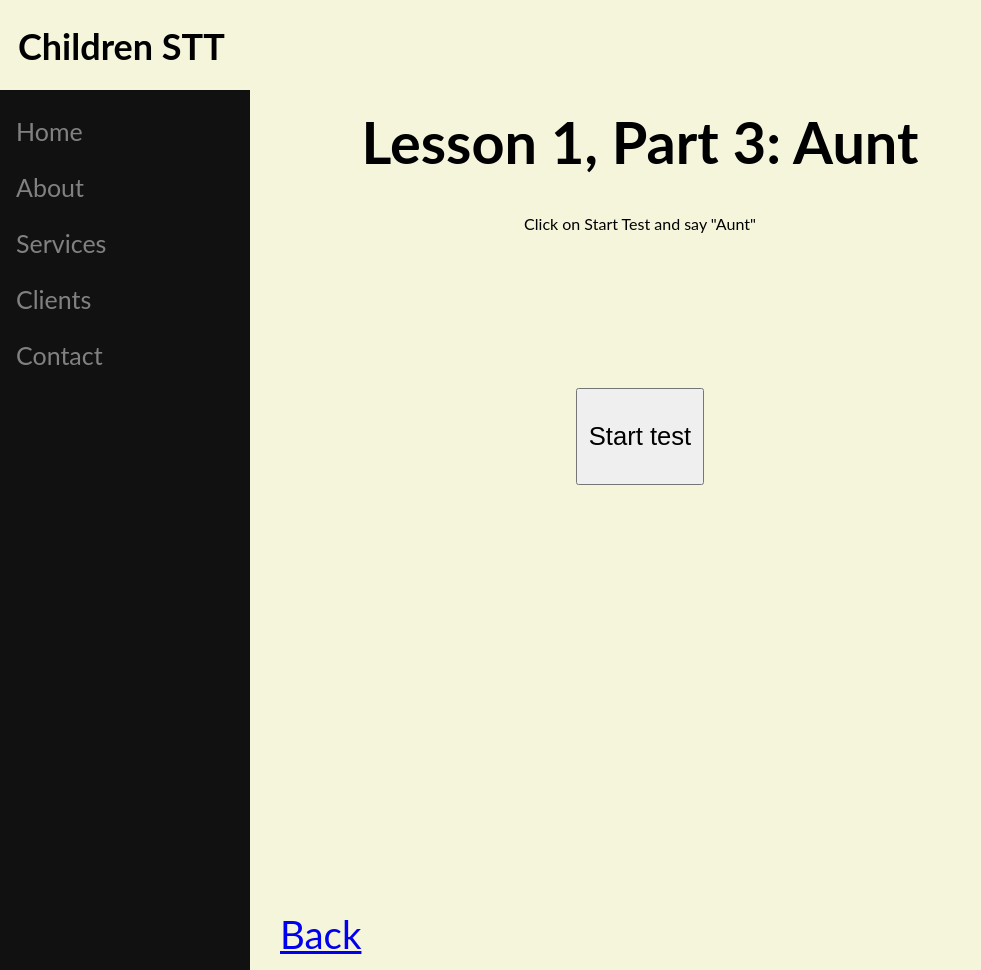
After one commit to branboyo/ChildrenSTT, a Flask app: page /alpha/aunt in a window 1280 px wide. The commit adds this page. Shown: the whole page, without its empty margins (0-981 px from the left). Run offline with Flask 2, Linux system fonts and the light colour scheme.

Commit message:
Made flask variables show up in lessons, more dynamic programming and reduced file quantities by doing so

```diff
--- a/app.py
+++ b/app.py
@@ -12,13 +12,23 @@ app = Flask(__name__)
 def main():
     return render_template('home.html')
 
-@app.route('/alpha.html')
+@app.route('/alpha')
 def alpha():
     return render_template('alpha.html')
 
-@app.route('/apple.html')
+@app.route('/alpha/apple')
 def apple():
-    return render_template('apple.html')
+    return render_template('lesson.html', key = 'Apple', next = '/alpha/atlas', lesson = '1', part = '1')
+
+@app.route('/alpha/atlas')
+def atlas():
+    return render_template('lesson.html', key = 'Atlas', next = '/alpha/aunt', lesson = '1', part = '2')
+
+@app.route('/alpha/aunt')
+def ant():
+    return render_template('lesson.html', key = 'Aunt', next = '/unregistered', lesson = '1', part = '3')
+
+
 
 if __name__ == "__main__":
     app.run()
--- a/templates/alpha.html
+++ b/templates/alpha.html
@@ -49,7 +49,7 @@
   </head>
   <body style = "background-color: beige; font-family: Lato, sans-serif;">
     <div class="sidenav">
-      <a href="home.html">Home</a>
+      <a href="/">Home</a>
       <a href="#about">About</a>
       <a href="#services">Services</a>
       <a href="#clients">Clients</a>
@@ -71,5 +71,5 @@
 
   </body>
 
-  <a href="apple.html" style="position: absolute; right: 20px; bottom: 1vw; font-size:3vw">Next</a>
+  <a href="alpha/apple" style="position: absolute; right: 20px; bottom: 1vw; font-size:3vw">Next</a>
 </html>
--- a/templates/home.html
+++ b/templates/home.html
@@ -59,7 +59,7 @@
   </style>
   <body>
     <div class="sidenav">
-      <a href="home.html">Home</a>
+      <a href="/">Home</a>
       <a href="#about">About</a>
       <a href="#services">Services</a>
       <a href="#clients">Clients</a>
@@ -70,7 +70,7 @@
         <h1 style="text-align: left; font-size:36px">Children STT</h1>
         <p style="text-align: center;"></p> <!-- Possibly use TTS for saying the description and a replay functionality -->
     <div class="grid-container">
-      <div class="grid-item"><a href="alpha.html">Intro</a></div>
+      <div class="grid-item"><a href="/alpha">Intro</a></div>
       <div class="grid-item">Get Started!</div>
       <div class="grid-item">News</div>
       <div class="grid-item">Patreon</div>
--- /dev/null
+++ b/templates/lesson.html
@@ -0,0 +1,108 @@
+<!doctype html>
+<html lang="en">
+ <style>
+    .sidenav {
+      height: 100%;
+      width: 250px;
+      position: fixed;
+      z-index: 1;
+      top: 90px;
+      left: 0;
+      background-color: #111;
+      overflow-x: hidden;
+      padding-top: 20px;
+    }
+
+    .sidenav a {
+      padding: 6px 6px 20px 16px;
+      text-decoration: none;
+      font-size: 25px;
+      color: #818181;
+      display: block;
+    }
+
+    .sidenav a:hover {
+      color: #f1f1f1;
+    }
+
+    .title {
+      margin-left: 0;
+      font-size: 28px; /* Increased text to enable scrolling */
+      padding: 0px 10px;
+    }
+
+    .grid-container {
+      display: grid;
+      grid-template-columns: 400px 400px;
+      padding: 0px;
+      margin-left: 280px;
+      width:50%;
+    }
+
+    @media screen and (max-height: 450px) {
+      .sidenav {padding-top: 15px;}
+      .sidenav a {font-size: 18px;}
+    }
+    </style>
+  <head>
+    <meta charset="utf-8">
+    <title>Children STT - {{ key }}</title>
+  </head>
+  <body style = "background-color: beige; font-family: Lato, sans-serif;">
+    <div class="sidenav">
+      <a href="/">Home</a>
+      <a href="#about">About</a>
+      <a href="#services">Services</a>
+      <a href="#clients">Clients</a>
+      <a href="#contact">Contact</a>
+    </div>
+    <div class="title">
+      <body style = "background-color: beige;">
+        <h1 style="text-align: left; font-size:36px">Children STT</h1>
+        <p style="text-align: center;"></p>
+    </div>
+
+    <h1 style="text-align: center; font-size:4.5vw">Lesson {{lesson}}, Part {{part}}: {{ key }}</h1> <!--Uses variable given in app.py to show title-->
+
+    <button type="button" style = "position: absolute; left: 45%; top: 40%; width: 10%; height: 10%; font-size: 2vw" onclick="test()">Start test</button>
+    <div id="result" style = "text-align: center">Click on Start Test and say "{{ key }}"</div>
+    <!--Uses variable given in app.py to show instructions, changes when micorphone input is given to show results-->
+  </body>
+
+
+  <a href="alpha.html" style="position: absolute; left: 280px; bottom: 1vw; font-size:3vw">Back</a>
+  <span id="Next"></span> <!--Becomes href and appears when correct pronunciation is fed into the evaluator-->
+
+
+<script>
+function test() {
+  var recognition = new (window.SpeechRecognition || window.webkitSpeechRecognition || window.mozSpeechRecognition || window.msSpeechRecognition)();
+  recognition.lang = 'en-US';
+  recognition.interimResults = false;
+  recognition.maxAlternatives = 5;
+  recognition.start();
+
+  recognition.onresult = function(event) {
+
+
+    var x = document.getElementById("result");
+    console.log(event.results[0][0].transcript);
+
+
+    if (event.results[0][0].transcript.localeCompare("{{key}}") == 0){ //Compares audio input that's converted to a string to what the lesson is testing
+      console.log("Correct");
+      x.innerHTML = "Correct!"
+
+      //Next button appears when the user gets the word correct
+      document.getElementById("Next").innerHTML = '<a href="{{next}}" style="position: absolute; right: 20px; bottom: 1vw; font-size:3vw">Next</a>';
+
+
+    } else {
+      console.log("Incorrect");
+      x.innerHTML = "Incorrect, try again!"
+    }
+  };
+}
+</script>
+
+</html>
```
